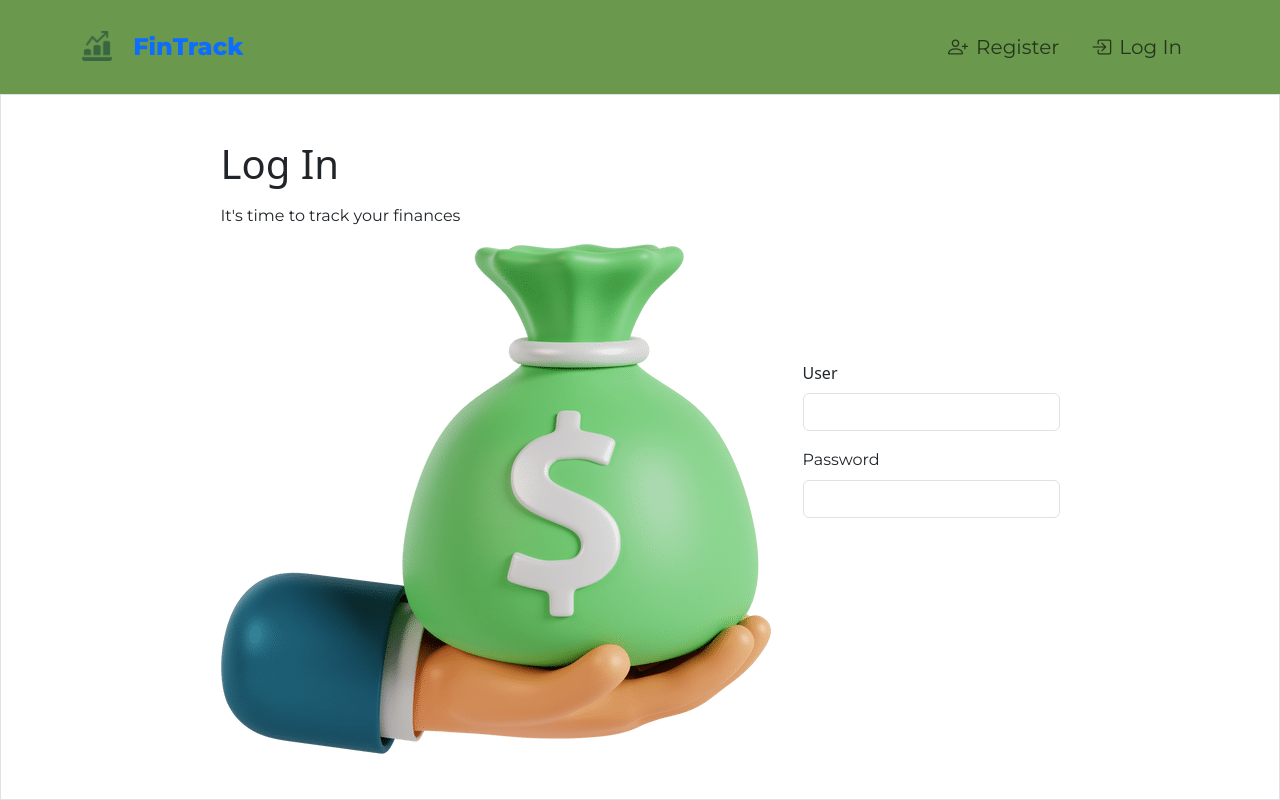
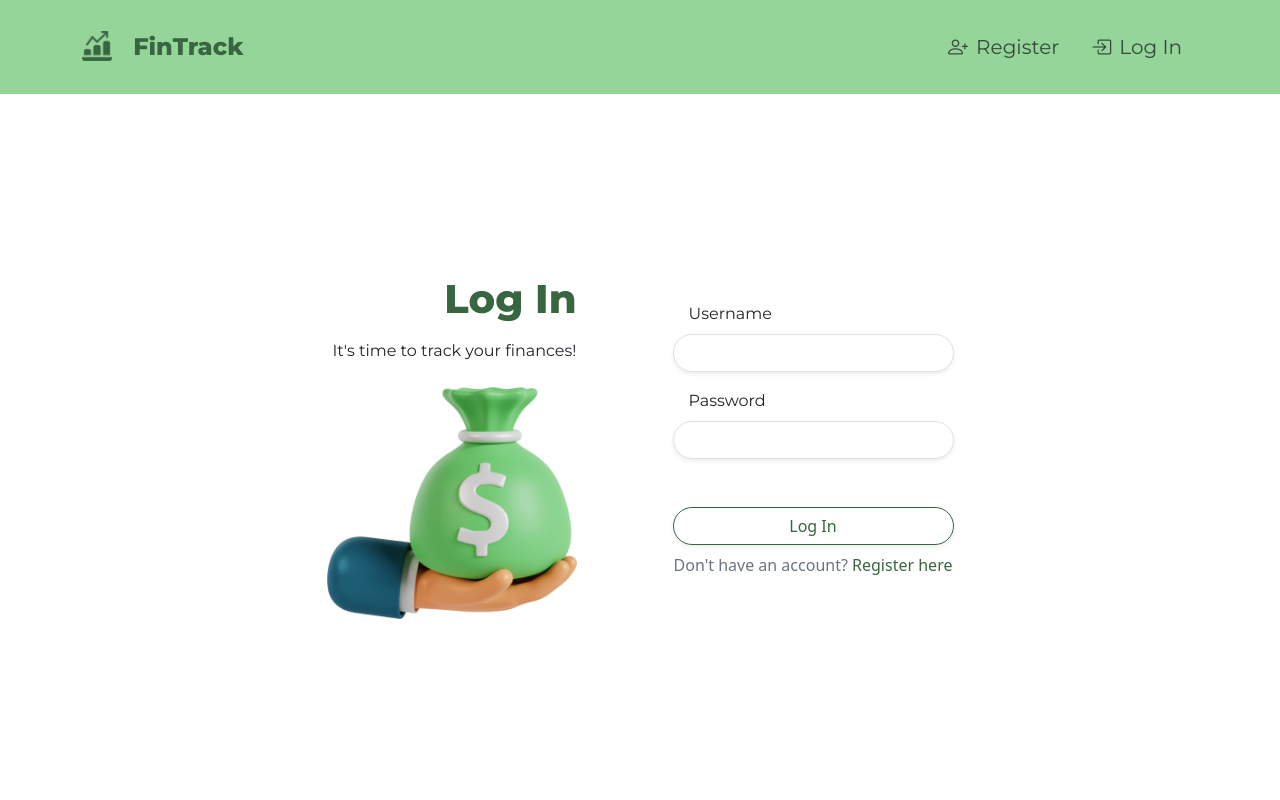
Before and after one commit to OLuizFernando/fintrack, a Flask app: page /login in a window 1280 px wide. Run offline with Flask 3, Linux system fonts and the light colour scheme.

Commit message:
finish `login` page

```diff
--- a/static/css/custom.css
+++ b/static/css/custom.css
@@ -1,11 +1,47 @@
 .bg-primary {
-  background-color: #a7c957 !important;
+  background-color: #386641 !important;
 }
 
 .bg-primary-subtle {
-  background-color: #6a994e !important;
+  background-color: #96d59a !important;
 }
 
-.bg-secondary {
-  background-color: #386641 !important;
+.btn-outline-primary {
+  border-color: #386641;
+  color: #386641;
 }
+
+.btn-outline-primary:hover {
+  border-color: #386641;
+  background-color: #386641;
+}
+
+.btn-outline-primary:active {
+  border-color: #305737 !important;
+  background-color: #305737 !important;
+}
+
+.form-control:focus {
+  border-color: #96d59a;
+  box-shadow: 0 0 0 0.2rem #96d59a70;
+  outline: none;
+}
+
+.link-primary {
+  color: #386641 !important;
+  text-decoration: none !important;
+}
+
+.link-primary:hover {
+  color: #386641 !important;
+  text-decoration: underline !important;
+}
+
+.link-primary:focus,
+.link-primary:active {
+  color: #305737 !important;
+}
+
+.text-primary {
+  color: #386641 !important;
+}
--- a/templates/login.html
+++ b/templates/login.html
@@ -1,20 +1,27 @@
 {% extends 'layout.html' %} {% block title %} Log In {% endblock %} {% block content %}
 
-<main class="flex-grow-1 d-flex flex-column justify-content-center align-items-center border">
+<main class="flex-grow-1 d-flex flex-column justify-content-center align-items-center">
   <div class="d-flex align-items-center">
-    <div class="me-md-3">
-      <h1 class="montserrat-black mb-3">Log In</h1>
-      <p class="montserrat-regular">It's time to track your finances</p>
-      <img class="img-fluid" src="../static/images/cash_bag.png" alt="Cash bag emoji" />
+    <div class="d-none d-md-flex flex-column align-items-end me-5">
+      <h1 class="montserrat-extrabold mb-3 mt-auto text-primary">Log In</h1>
+      <p class="montserrat-regular mb-4">It's time to track your finances!</p>
+      <img src="../static/images/cash_bag.png" alt="Cash bag emoji" width="250" />
     </div>
-    <div class="ms-md-3">
-      <div class="mb-3">
-        <label for="userInput" class="form-label">User</label>
-        <input type="text" class="form-control" id="userInput" />
+    <div class="ms-0 ms-md-5 d-flex flex-column">
+      <div class="d-flex d-md-none flex-column align-items-center mb-4">
+        <h1 class="montserrat-extrabold mt-auto text-primary">Log In</h1>
       </div>
       <div class="mb-3">
-        <label for="passwordInput" class="form-label montserrat-regular">Password</label>
-        <input type="password" class="form-control montserrat-regular" id="passwordInput" />
+        <label for="userInput" class="form-label montserrat-regular px-3">Username</label>
+        <input type="text" class="form-control montserrat-regular rounded-5 px-4 shadow-sm" id="userInput" />
+      </div>
+      <div class="mb-5">
+        <label for="passwordInput" class="form-label montserrat-regular px-3">Password</label>
+        <input type="password" class="form-control rounded-5 px-4 shadow-sm" id="passwordInput" />
+      </div>
+      <div class="d-flex flex-column align-items-center">
+        <button type="submit" class="btn btn-outline-primary w-100 rounded-5 shadow-sm mb-2" id="loginButton">Log In</button>
+        <p class="text-secondary">Don't have an account? <a class="link-primary" href="/register">Register here</a></p>
       </div>
     </div>
   </div>
```
